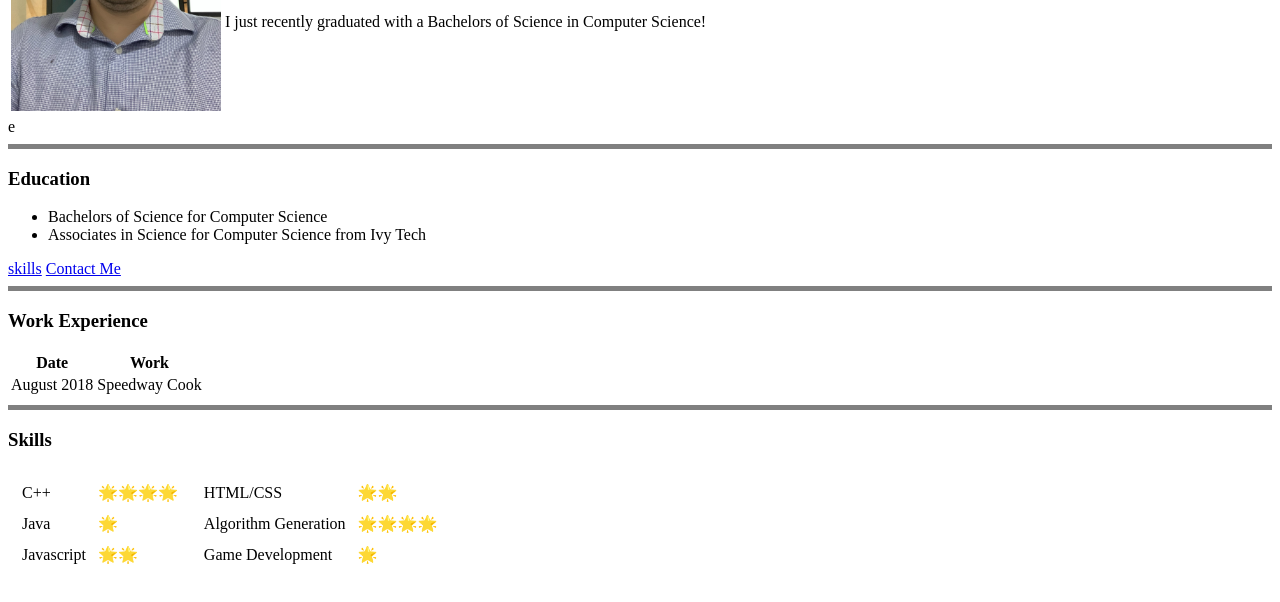
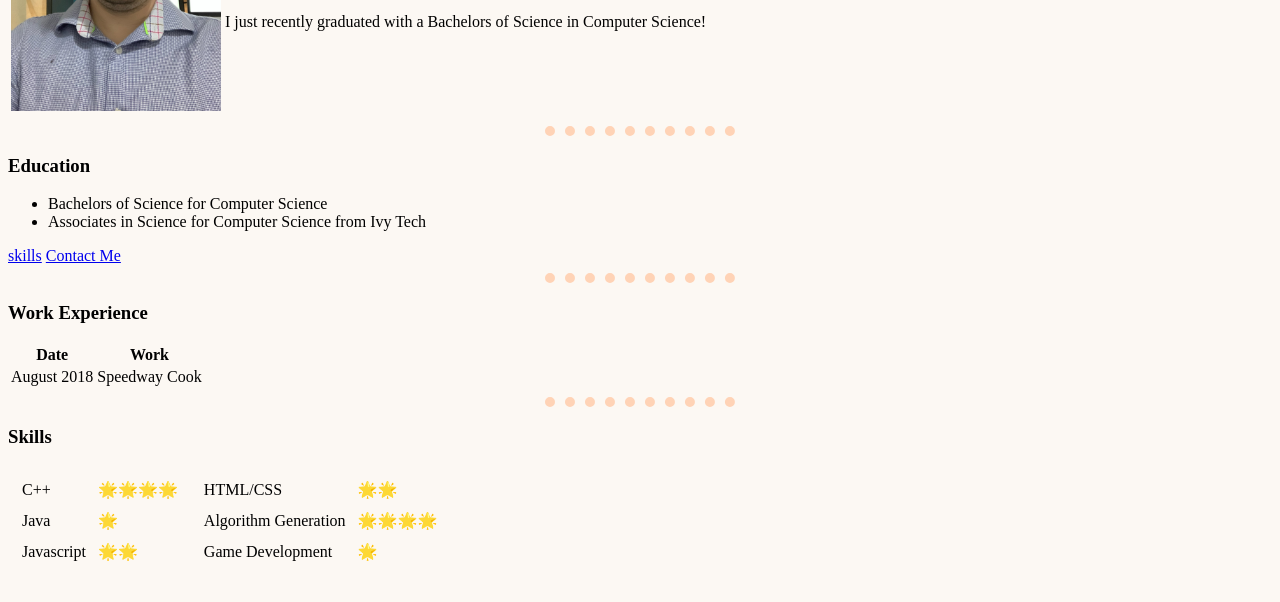
Before and after one commit to jjthatch/cv, a plain HTML site: page index.html in a window 1280 px wide. Shown: the part 180-782 px from the top of the page. Drawn offline with Linux system fonts and the light colour scheme.

Commit message:
Added CSS styling for background and divisions.

```diff
--- a/index.html
+++ b/index.html
@@ -4,9 +4,28 @@
 <head>
    <meta charset="utf-8">
    <title>ღ Website of JJTHATCH</title>
+
+
+   <style>
+
+      body {
+         background-color: #fcf8f3;
+      }
+      hr {
+         border-style: none;
+         border-top-style: dotted;
+         border-color: #ffd3b6;
+         border-width: 10px;
+         width: 15%;
+      }
+
+
+   </style>
+
 </head>
 
 <body>
+</body>
    <table>
       <tr>
          <td><img src="me.jpeg" alt="Picture of Joshua Thatcher" width="210" height="280"</img></td>
@@ -14,8 +33,8 @@
          <p><em>Computer Science student from <strong>Indiana University Purdue University Indianapolis</strong></em></p>
          <p>I just recently graduated with a Bachelors of Science in Computer Science!</p></td>
       </tr>
-   </table>e
-   <hr size="5" noshade>
+   </table>
+   <hr>
 
    <h3>Education</h3>
    <ul>
@@ -24,7 +43,7 @@
    </ul>
    <a href="projects.html">skills</a>
    <a href="contactme.html">Contact Me</a>
-   <hr size="5" noshade>
+   <hr>
 
    <h3>Work Experience</h3>
    <table>
@@ -41,7 +60,7 @@
          </tr>
       </tbody>
    </table>
-   <hr size="5" noshade>
+   <hr>
 
    <h3>Skills</h3>
    <table>
```
